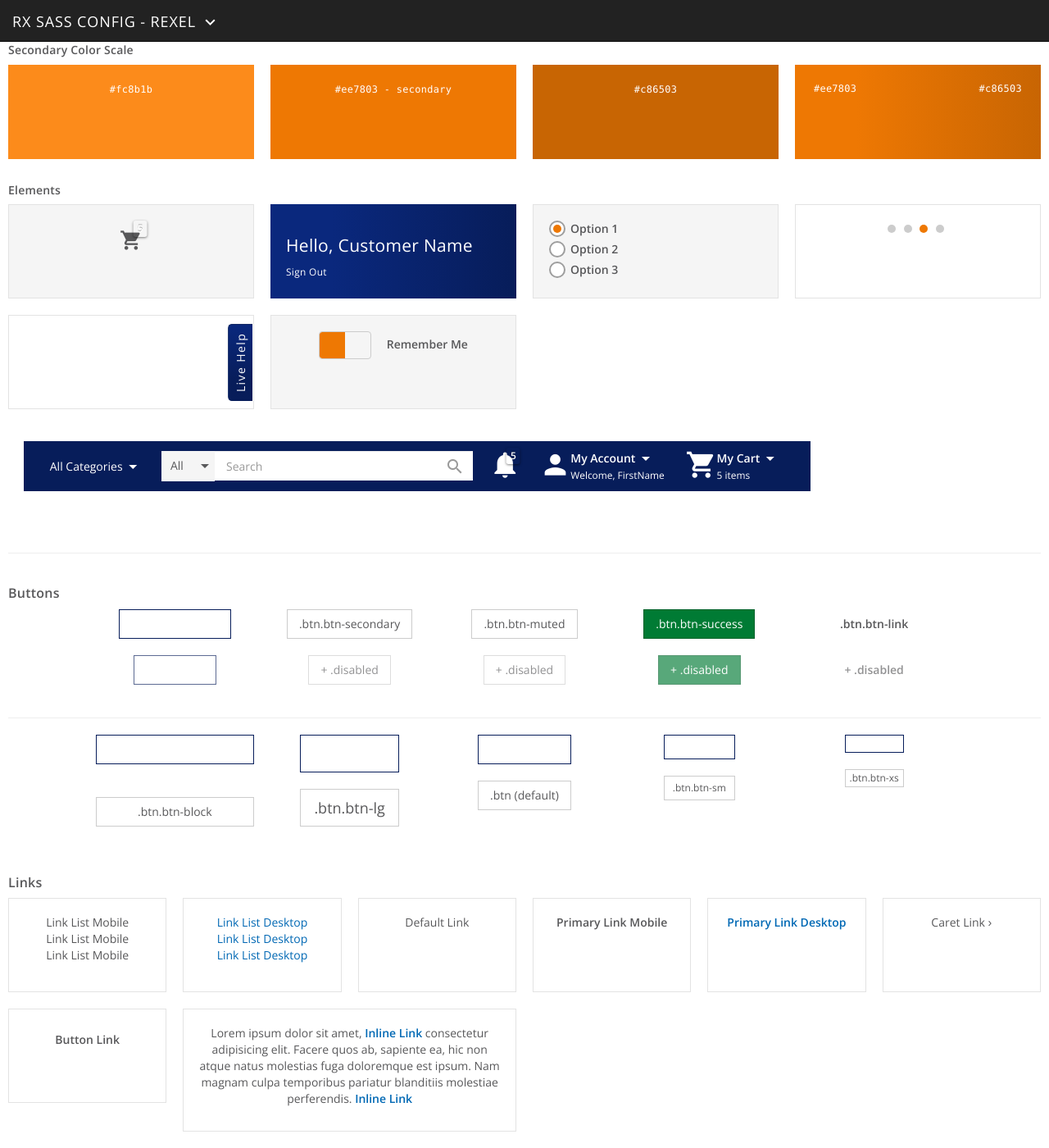
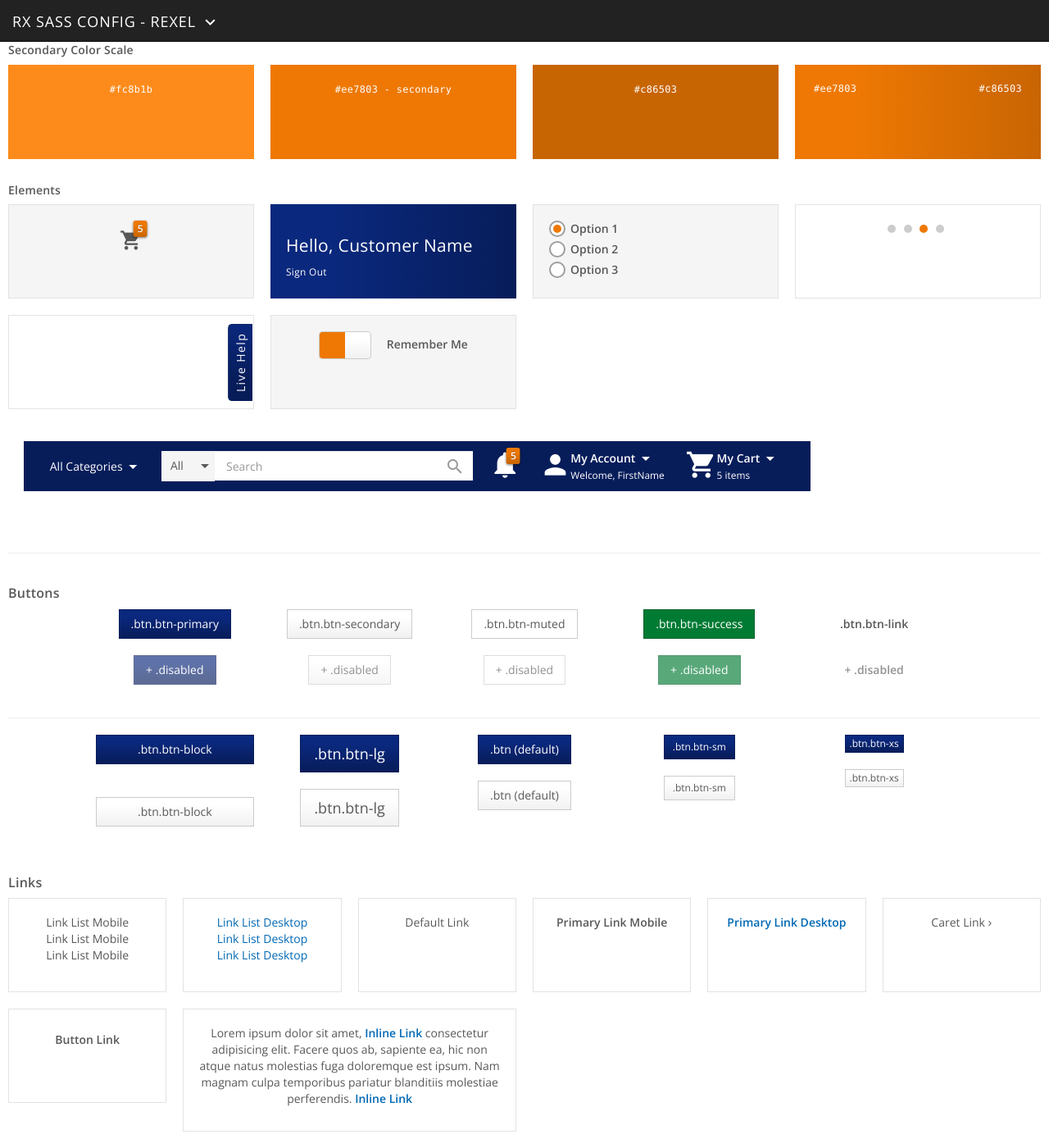
Before and after one commit to rxux/sass, a Jekyll site: the page built from index.html, in a window 1280 px wide and 1400 px high, scrolled down 197 px. Shown: the whole window at 82% size. Built offline with Jekyll 4.4.1, drawn with Linux system fonts in a browser that asks for light colours; nearby versions of some CDN libraries.

Commit message:
fixing gradient direction

```diff
--- a/_sass/bootstrap/mixins/_custom-mixins.scss
+++ b/_sass/bootstrap/mixins/_custom-mixins.scss
@@ -30,7 +30,6 @@
     background-image:      -o-linear-gradient($start, $start-color 0%, $start-color 25%, $end-color 100%);
     background-image:         linear-gradient(to $end, $start-color 0%, $start-color 25%, $end-color 100%);
     filter: progid:DXImageTransform.Microsoft.gradient(start-colorStr='#{$start-color}', end-colorStr='#{$end-color}',GradientType=#{$gradient-type});
-	background: $gradient-type;
 }
 
 
```
